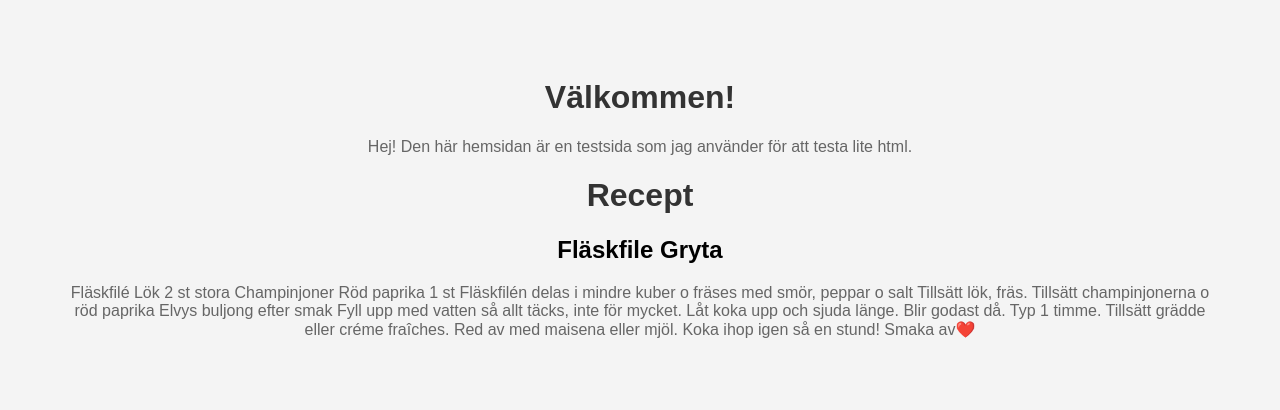
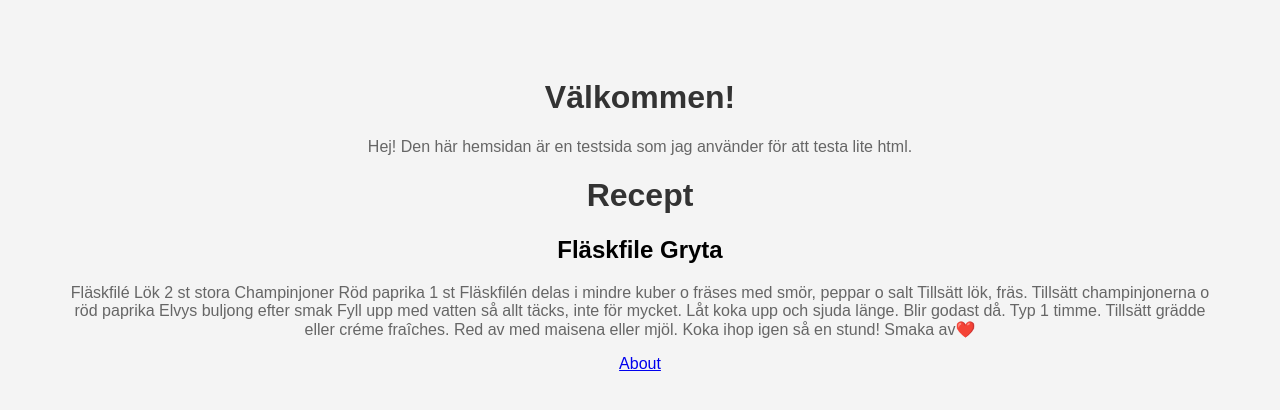
Before and after one commit to emil-eng-test/testpage, a plain HTML site: page index.html in a window 1280 px wide. Drawn offline with Linux system fonts and the light colour scheme.

Commit message:
Update index.html
Add about test

```diff
--- a/index.html
+++ b/index.html
@@ -43,4 +43,7 @@ Tillsätt grädde eller créme fraîches. Red av med maisena eller mjöl. Koka i
 </p>
 
 </body>
+<div class "sidenav" >
+<a href="#"> About </a>
+
 </html>
```
